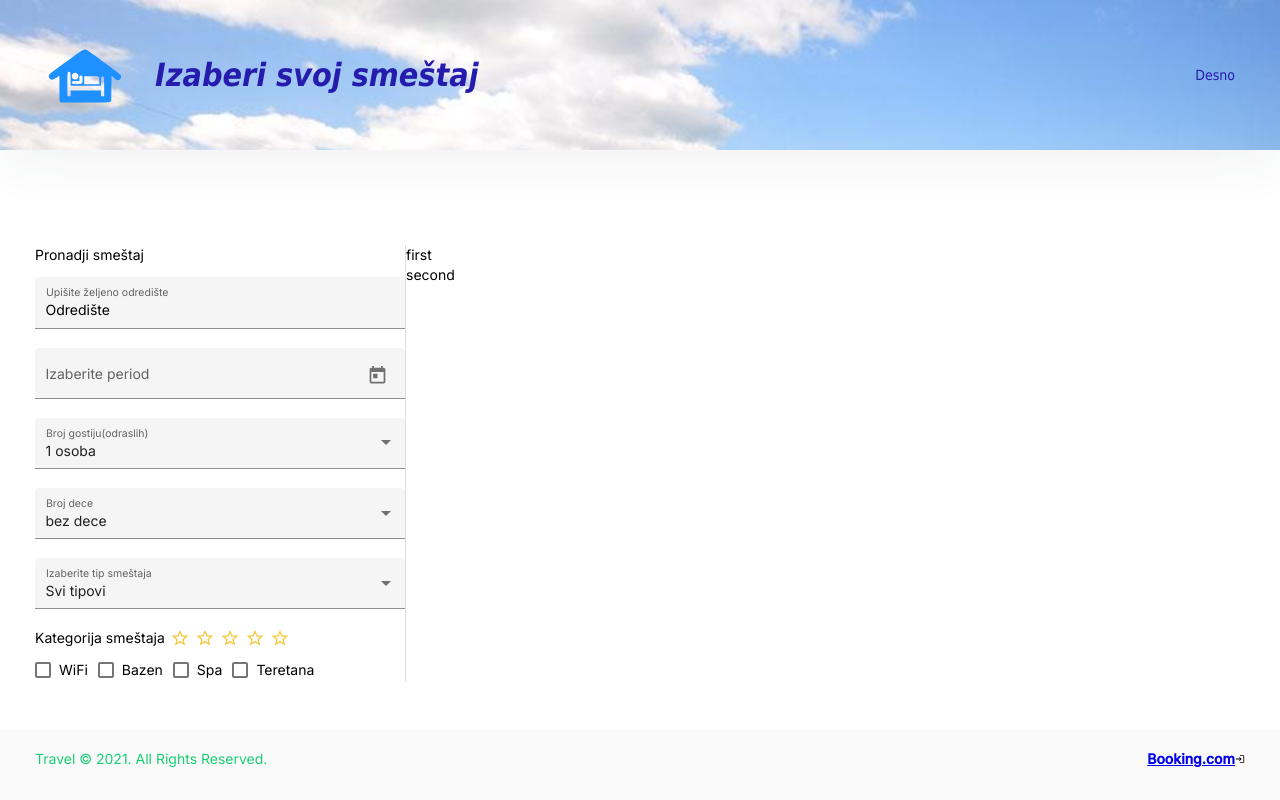
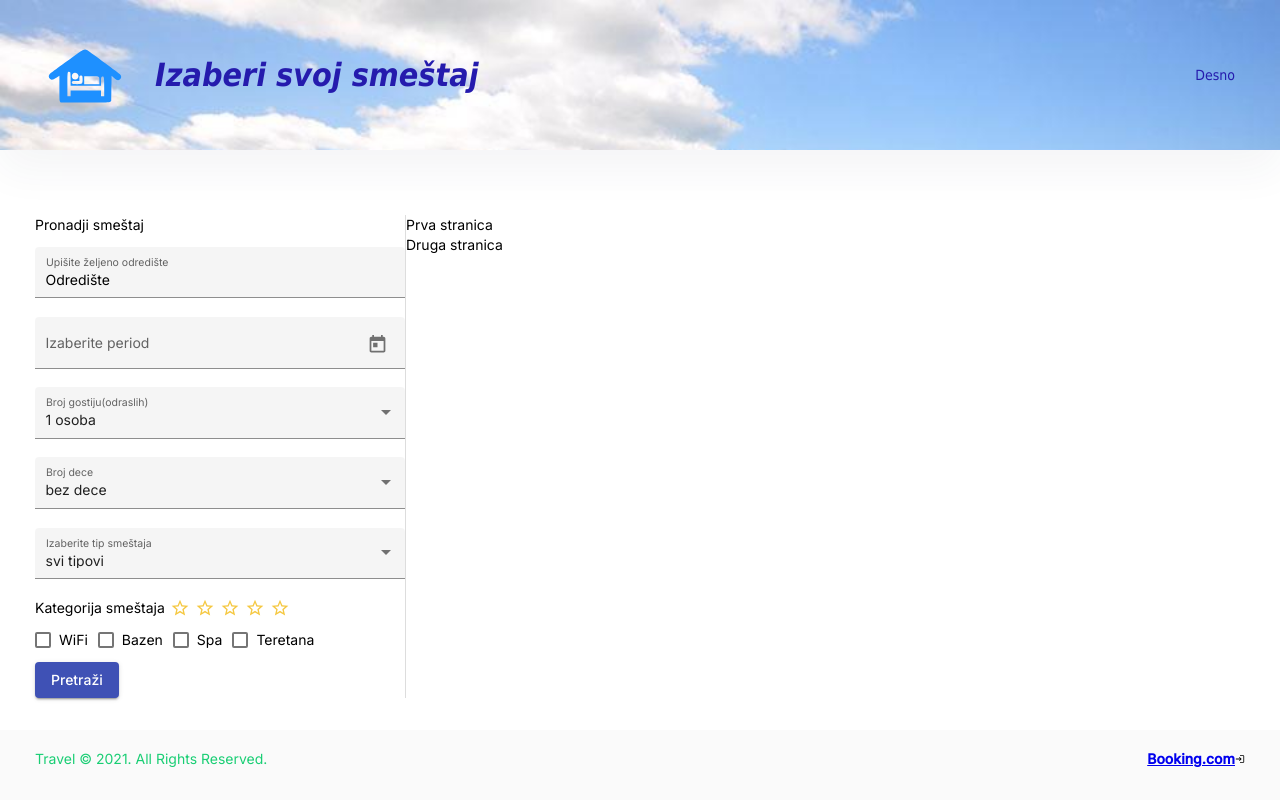
Before and after one commit to Mirka-Mirka/main-frontend, an Angular app: page /home in a window 1280 px wide. Built offline with nearby package versions, Linux system fonts and the light colour scheme.

Commit message:
Dropdown menu

```diff
--- a/src/app/components/content/content.component.html
+++ b/src/app/components/content/content.component.html
@@ -21,36 +21,28 @@
 
         <mat-form-field appearance="fill" class="left-form-field">
           <mat-label>Broj gostiju(odraslih)</mat-label>
-          <mat-select formControlName="numberOfPerson">
-            <mat-option value="person1">1 osoba</mat-option>
-            <mat-option value="two">2 osoba</mat-option>
-            <mat-option value="three">3 osoba</mat-option>
-            <mat-option value="four">4 osoba</mat-option>
-            <mat-option value="five">5 osoba</mat-option>
-            <mat-option value="six">6 osoba</mat-option>
-            <mat-option value="seven">7 osoba</mat-option>
+          <mat-select formControlName="numberOfPerson" [(value)]="personNumberMenu[0].id" >
+            <div *ngFor="let person of personNumberMenu" >
+              <mat-option [value]= "person.id">{{person.name}}</mat-option>
+            </div>
           </mat-select>
         </mat-form-field>
 
         <mat-form-field appearance="fill" class="left-form-field">
           <mat-label>Broj dece</mat-label>
-          <mat-select formControlName="numberOfChildren">
-            <mat-option value="one">bez dece</mat-option>
-            <mat-option value="two">1 dete</mat-option>
-            <mat-option value="three">2 dece</mat-option>
-            <mat-option value="four">3 deteta</mat-option>
-            <mat-option value="five">4 dece</mat-option>
-            <mat-option value="six">5 dete</mat-option>
-            <mat-option value="seven">6 dece</mat-option>
+          <mat-select formControlName="numberOfChildren" [(value)]="childrenNumberMenu[0].id">
+            <div *ngFor="let child of childrenNumberMenu" >
+              <mat-option [value]= "child.id">{{child.name}}</mat-option>
+            </div>
           </mat-select>
         </mat-form-field>
 
         <mat-form-field appearance="fill" class="left-form-field">
           <mat-label>Izaberite tip smeštaja</mat-label>
-          <mat-select formControlName="accommondationType">
-            <mat-option value="all">Svi tipovi</mat-option>
-            <mat-option value="hotel">Hotel</mat-option>
-            <mat-option value="villa">Vila</mat-option>
+          <mat-select formControlName="accommondationType" [(value)]="accommodationTypeMenu[0].id">
+            <div *ngFor="let type of accommodationTypeMenu">
+              <mat-option [value]= "type.id">{{type.name}}</mat-option>
+            </div>
           </mat-select>
         </mat-form-field>
 
@@ -62,6 +54,10 @@
           <mat-checkbox class="example-margin" formControlName="spa">Spa</mat-checkbox>
           <mat-checkbox class="example-margin" formControlName="gym">Teretana</mat-checkbox>
         </section>
+        <div class="search example-section">
+          <button mat-raised-button color="primary" (click)=" onSubmitSearh(form)">Pretraži</button>
+        </div>
+
 
       </div>
     </form>
--- a/src/app/components/content/content.component.scss
+++ b/src/app/components/content/content.component.scss
@@ -41,3 +41,8 @@
     margin-right: 10px;
   }
 }
+.search{
+    font-size: 14px;
+    min-width: 150px;
+
+}
--- a/src/app/components/content/content.component.ts
+++ b/src/app/components/content/content.component.ts
@@ -1,7 +1,14 @@
 import { Component, OnInit } from '@angular/core';
 import { FormControl, FormGroup } from '@angular/forms';
-import {Router} from "@angular/router";
-
+import { Router } from "@angular/router";
+export interface InputDropDownMenu {
+  id: number;
+  name: string;
+}
+export interface InputDropDownMenuString{
+  id: string;
+  name: string;
+}
 @Component({
   selector: 'app-content',
   templateUrl: './content.component.html',
@@ -10,8 +17,36 @@ import {Router} from "@angular/router";
 export class ContentComponent implements OnInit {
 
   form: FormGroup;
+  personNumberMenu: InputDropDownMenu[] = [
+    { id: 1, name: '1 osoba' },
+    { id: 2, name: '2 osobe' },
+    { id: 3, name: '3 osobe' },
+    { id: 4, name: '4 osobe' },
+    { id: 5, name: '5 osobe' },
+    { id: 6, name: '6 osobe' },
+    { id: 7, name: '7 osobe' }
+  ];
+  childrenNumberMenu: InputDropDownMenu[] = [
+    { id: 0, name: 'bez dece' },
+    { id: 1, name: '1 dete' },
+    { id: 2, name: '2 deteta' },
+    { id: 3, name: '3 deteta' },
+    { id: 4, name: '4 deteta' },
+    { id: 5, name: '5 deteta' },
+    { id: 6, name: '6 deteta' },
+    { id: 7, name: '7 deteta' }
+  ];
+  accommodationTypeMenu: InputDropDownMenuString[] = [
+    { id: 'all', name: 'svi tipovi' },
+    { id: 'hotel', name: 'Hotel' },
+    { id: 'motel', name: 'Motel' },
+    { id: 'villa', name: 'Vila' },
+    { id: 'apartman', name: 'Apartman' },
+    { id: 'lake resort', name: 'Odmaralište' }
+  ];
 
-  results: {name: string, id: number}[] = [{name: 'first', id: 1}, {name: 'second', id: 2}];
+
+  results: { name: string, id: number }[] = [{ name: 'Prva stranica', id: 1 }, { name: 'Druga stranica', id: 2 }];
 
   constructor(public router: Router) {
     const today = new Date();
@@ -21,8 +56,8 @@ export class ContentComponent implements OnInit {
     this.form = new FormGroup({
       start: new FormControl(new Date(year, month, 13)),
       end: new FormControl(new Date(year, month, 15)),
-      numberOfPerson: new FormControl('person1'),
-      numberOfChildren: new FormControl('one'),
+      numberOfPerson: new FormControl(1),
+      numberOfChildren: new FormControl(0),
       accommondationType: new FormControl('all'),
       wifi: new FormControl(false),
       pool: new FormControl(false),
@@ -34,7 +69,11 @@ export class ContentComponent implements OnInit {
   ngOnInit(): void {
   }
 
-  public onAccommodationPicked(accommodation: {name: string, id: number}) {
-    this.router.navigate([`/accommodation/${accommodation.id}`, {accommodationName: accommodation.name}]);
+  public onAccommodationPicked(accommodation: { name: string, id: number }) {
+    this.router.navigate([`/accommodation/${accommodation.id}`, { accommodationName: accommodation.name }]);
+  }
+
+  onSubmitSearh(data: FormGroup) {
+    this.form = data;
   }
 }
--- a/src/app/page/accommodation-details/accommodation-details.component.html
+++ b/src/app/page/accommodation-details/accommodation-details.component.html
@@ -1 +1 @@
-<p>accommodation-details works!</p>
+<p>Detaljni prikaz smestaja broj {{accomodationId}}</p>
--- a/src/app/page/accommodation-details/accommodation-details.component.ts
+++ b/src/app/page/accommodation-details/accommodation-details.component.ts
@@ -7,8 +7,11 @@ import {ActivatedRoute} from "@angular/router";
   styleUrls: ['./accommodation-details.component.scss']
 })
 export class AccommodationDetailsComponent implements OnInit {
+  accomodationId: number;
 
-  constructor(private route: ActivatedRoute) { }
+  constructor(private route: ActivatedRoute) {
+    this.accomodationId = this.route.snapshot.params.id;
+  }
 
   ngOnInit(): void {
   }
```
Also changed, not shown: src/app/app.module.ts (+5 -11 lines).
